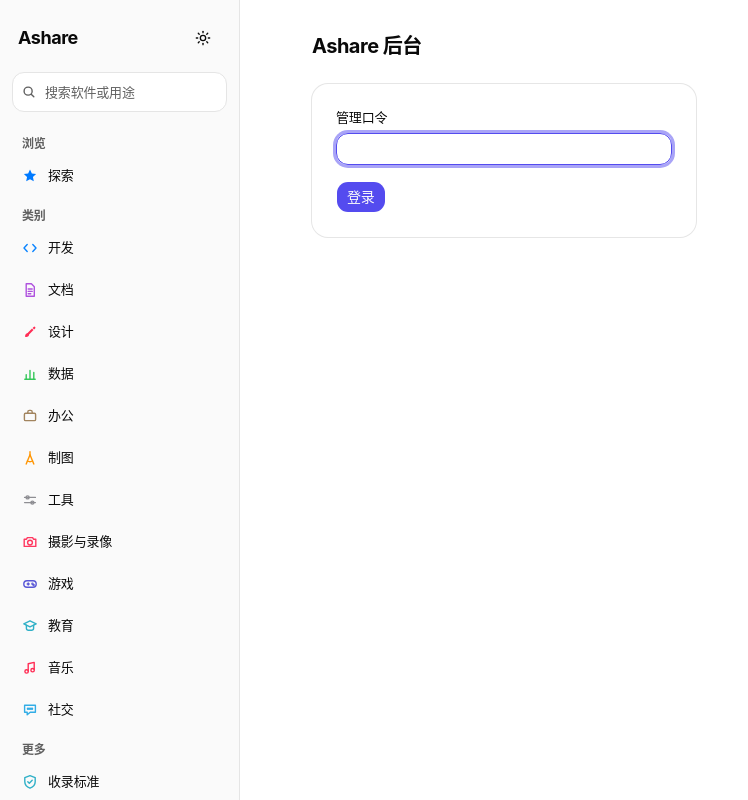
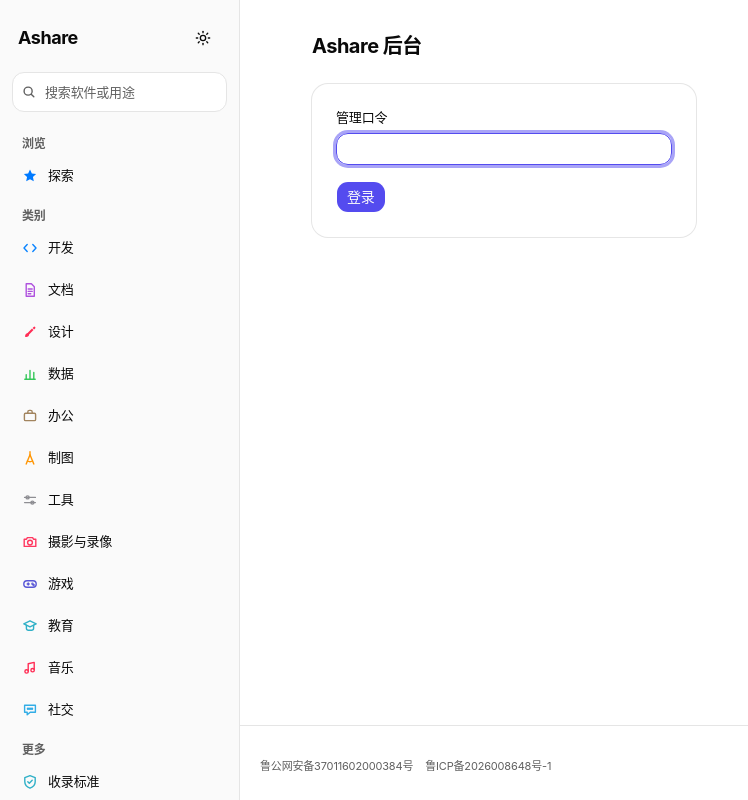
Before and after one commit to huisheng66/Ashare, a Next.js app: page /admin/login in a window 1280 px wide. Shown: the whole page, without its empty margins (0-748 px from the left). Built offline with nearby package versions, Linux system fonts and the light colour scheme; no server answers.

Commit message:
Add site footer with ICP filing, Mineradio entry, allow HTTP production

```diff
--- a/app/layout.tsx
+++ b/app/layout.tsx
@@ -3,6 +3,7 @@
 import { getSiteUrl } from "@/lib/site";
 import { Header } from "@/components/Header";
 import { Sidebar } from "@/components/Sidebar";
+import { SiteFooter } from "@/components/SiteFooter";
 import { ThemeProvider } from "@/components/theme-provider";
 import { Toaster } from "@/components/ui/sonner";
 import "./globals.css";
@@ -47,10 +48,7 @@
               <main id="main" tabIndex={-1} className="min-w-0 flex-1">
                 {children}
               </main>
-              <div className="border-t border-border px-5 py-6 text-[11px] leading-relaxed text-muted-foreground lg:hidden">
-                <p>只连可核验的官方、开源与作者授权渠道，不托管安装包。</p>
-                <p className="mt-1">不收录破解、修改版与盗版分发。</p>
-              </div>
+              <SiteFooter />
             </div>
           </div>
           <Toaster position="top-center" richColors />
--- a/components/Sidebar.tsx
+++ b/components/Sidebar.tsx
@@ -6,6 +6,7 @@
 
 import { MagnifierIcon } from "@/components/MagnifierIcon";
 import { NavIcon } from "@/components/SidebarIcons";
+import { SiteFooter } from "@/components/SiteFooter";
 import { ThemeToggle } from "@/components/theme-toggle";
 import { navigationGroups } from "@/lib/navigation";
 
@@ -58,6 +59,7 @@
       <div className="mt-auto px-2.5 pt-6 text-xs leading-relaxed text-muted-foreground">
         <p>只连可核验的官方、开源与作者授权渠道。</p>
         <p>本站不托管安装包，不收录破解。</p>
+        <SiteFooter compact />
       </div>
     </aside>
   );
--- /dev/null
+++ b/components/SiteFooter.tsx
@@ -0,0 +1,51 @@
+const ICP = {
+  href: "https://beian.miit.gov.cn/",
+  text: "鲁ICP备2026008648号-1",
+};
+
+const MPS = {
+  href: "https://beian.mps.gov.cn/#/query/webSearch?code=37011602000384",
+  text: "鲁公网安备37011602000384号",
+};
+
+function BeianLink({ href, text }: { href: string; text: string }) {
+  return (
+    <a
+      href={href}
+      target="_blank"
+      rel="noopener noreferrer"
+      className="hover:text-foreground"
+    >
+      {text}
+    </a>
+  );
+}
+
+export function SiteFooter({ compact = false }: { compact?: boolean }) {
+  return (
+    <div
+      className={
+        compact
+          ? "text-[11px] leading-relaxed text-muted-foreground"
+          : "border-t border-border px-5 py-6 text-[11px] leading-relaxed text-muted-foreground"
+      }
+    >
+      {compact ? null : (
+        <>
+          <p className="lg:hidden">
+            只连可核验的官方、开源与作者授权渠道，不托管安装包。
+          </p>
+          <p className="mt-1 lg:hidden">不收录破解、修改版与盗版分发。</p>
+        </>
+      )}
+      <p
+        className={
+          compact ? "mt-2 flex flex-col gap-0.5" : "mt-2 flex flex-wrap gap-x-3 gap-y-1"
+        }
+      >
+        <BeianLink {...MPS} />
+        <BeianLink {...ICP} />
+      </p>
+    </div>
+  );
+}
--- a/data/samples.ts
+++ b/data/samples.ts
@@ -60,4 +60,34 @@
     previews: [],
     icon: { letter: "S", color: "#0891B1", simpleIcon: "syncthing" },
   },
+  {
+    slug: "mineradio",
+    name: "Mineradio",
+    aliases: ["音乐播放器", "歌词舞台", "粒子视觉"],
+    kind: "opensource",
+    status: "published",
+    tags: ["音乐", "播放器", "歌词", "视觉"],
+    summary:
+      "以电影镜头、粒子视觉和歌词舞台为核心的沉浸式桌面音乐播放器。",
+    body: "Mineradio 是一款 Windows 桌面沉浸式音乐播放器，把搜索播放、歌词舞台、粒子视觉、3D 歌单架和桌面模式组合成一个更接近现场感的私人音乐空间。\n视觉是它的核心：播放后会进入电影镜头式的节奏视觉，歌词舞台与粒子舞台同步工作，长播客和 DJ 曲目另有专属模式，右键可唤起 3D 歌单架浏览队列。\n它接入网易云音乐与 QQ 音乐的账号、搜索与歌单，因此登录态和可用性依赖这些平台的接口，也会随作者更新而变化。安装包未签名，Windows SmartScreen 首次运行会提示风险。\n项目以 GPL-3.0 在 GitHub 开源，安装包由 GitHub Releases 发布。",
+    scenes: ["music"],
+    platforms: ["windows", "macos"],
+    source: "opensource",
+    price: "免费",
+    links: {
+      github: "https://github.com/XxHuberrr/Mineradio",
+    },
+    tutorial: [
+      "从 GitHub Releases 下载 Mineradio-2.2.0-Setup.exe（macOS 用对应的 .dmg）。",
+      "运行安装包；未签名，SmartScreen 提示时点「更多信息」→「仍要运行」。",
+      "首次启动后在软件内登录音乐账号，才能使用搜索与歌单。",
+      "更新用软件内入口，它只会打开浏览器下载页，不会自动装补丁。",
+    ],
+    whoFor: "想要强烈视觉与歌词舞台体验、在 Windows 上听歌的人。",
+    whoNot: "只需要安静省电的播放器，或不愿登录第三方音乐账号，或用 Linux。",
+    alternatives: [],
+    featured: false,
+    previews: [],
+    icon: { letter: "M", color: "#6D28D9" },
+  },
 ];
--- a/lib/auth.ts
+++ b/lib/auth.ts
@@ -2,13 +2,15 @@
 
 import { cookies } from "next/headers";
 import { createSessionToken, SESSION_MS, verifyPasswordHash, verifySignedSessionToken } from "./auth-crypto";
+import { getSiteUrl } from "./site";
 
 export { hashPassword } from "./auth-crypto";
 
 const COOKIE = "ashare_admin";
 const cookieOptions = {
   httpOnly: true,
-  secure: process.env.NODE_ENV === "production",
+  // 未配置 https 站点时（如内网 HTTP 部署）不能下发 secure cookie，否则登录后立刻失效
+  secure: process.env.NODE_ENV === "production" && getSiteUrl()?.protocol === "https:",
   sameSite: "strict" as const,
   path: "/admin",
 };
--- a/proxy.ts
+++ b/proxy.ts
@@ -31,7 +31,10 @@
     "frame-ancestors 'none'",
     "base-uri 'self'",
     "form-action 'self'",
-    ...(isProd ? ["upgrade-insecure-requests"] : []),
+    // 仅 https 站点才强制升级请求，避免内网 HTTP 部署被浏览器改写后无法访问
+    ...(isProd && (process.env.NEXT_PUBLIC_SITE_URL ?? "").startsWith("https://")
+      ? ["upgrade-insecure-requests"]
+      : []),
   ].join("; ");
 
   const requestHeaders = new Headers(request.headers);
```
Also changed, not shown: 2 other files (tests, documents, lock files or other folders).
